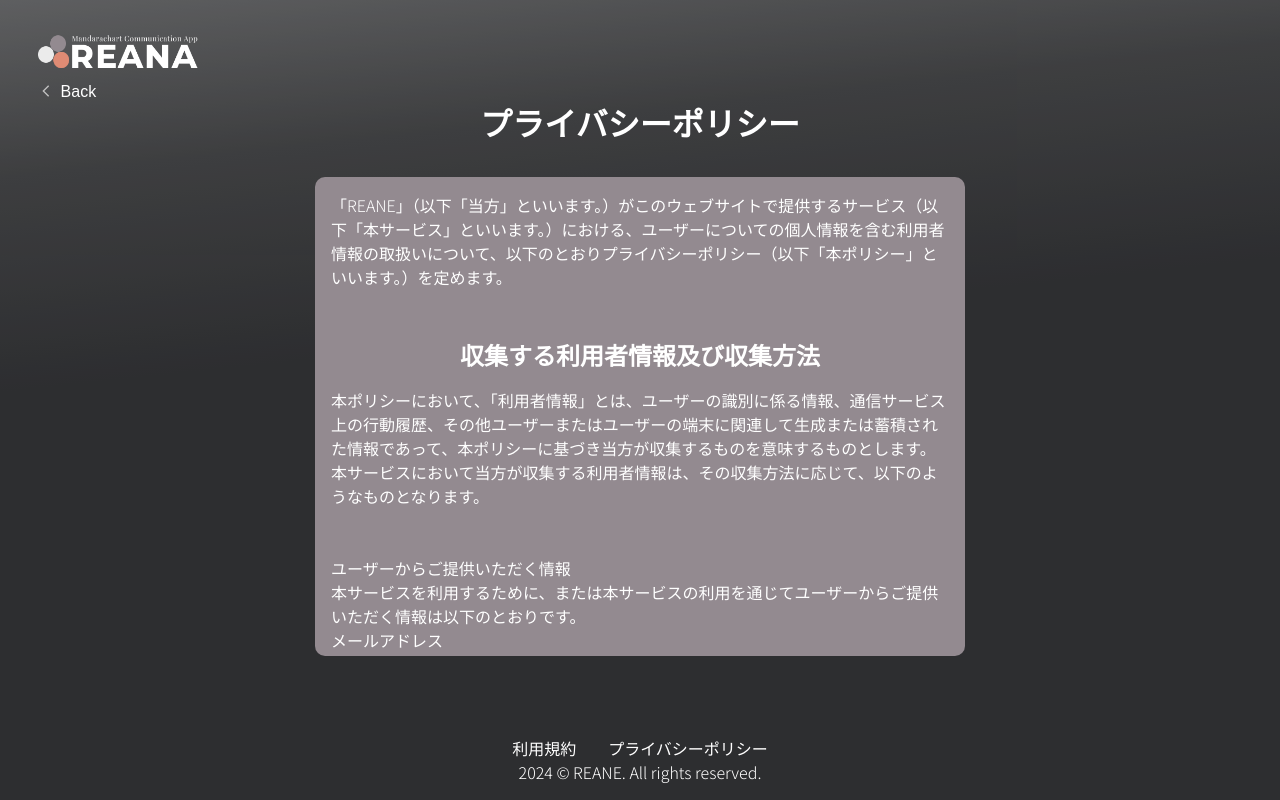
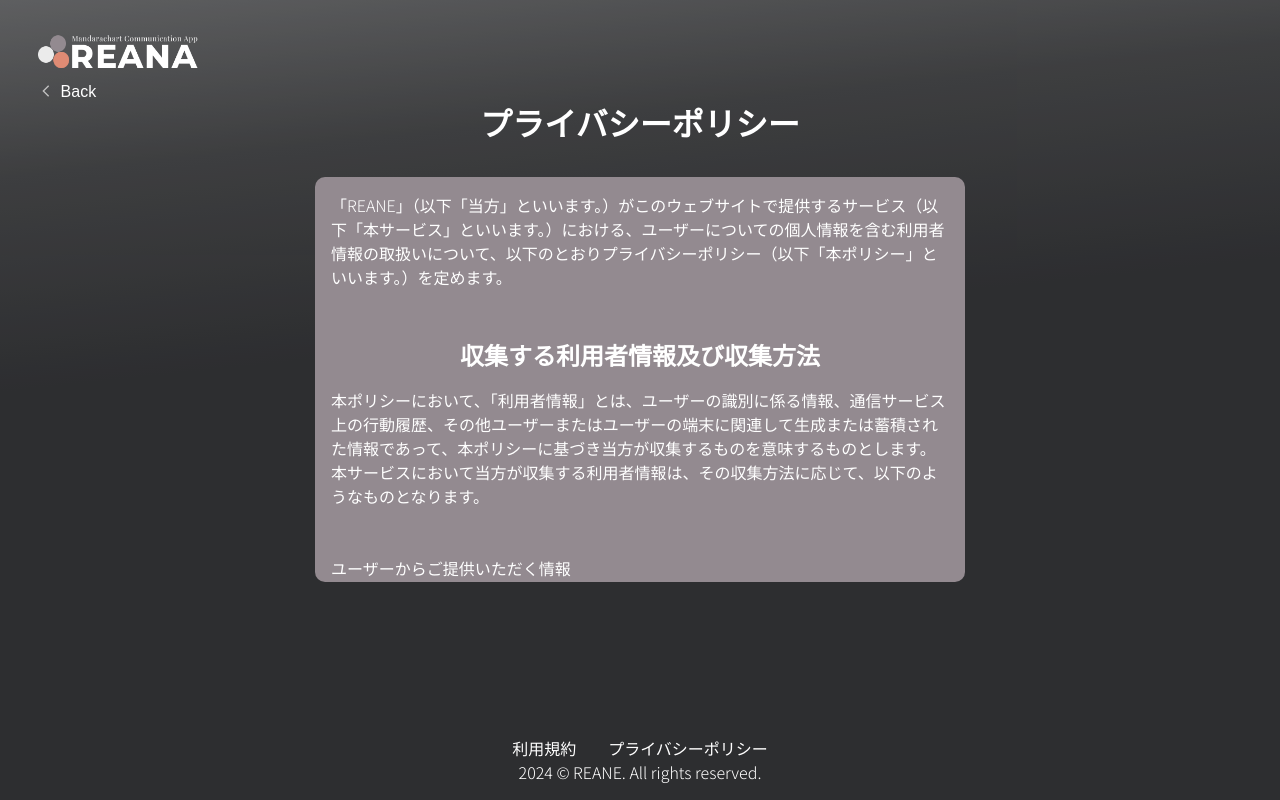
Before and after one commit to y3kh6s03/reane-frontend, a Next.js app in the folder src/: page /privacy in a window 1280 px wide. Built offline with nearby package versions, Linux system fonts and the light colour scheme; no server answers.

Commit message:
プライバシーポリシーと利用規約のレイアウト修正

```diff
--- a/src/app/styles/termsAndPrivacy.module.scss
+++ b/src/app/styles/termsAndPrivacy.module.scss
@@ -13,7 +13,7 @@
 .mainContainer {
   width: 100%;
   max-width: 650px;
-  height: 65%;
+  height: 55%;
   padding: 1rem;
   border-radius: 10px;
   overflow: scroll;
```
